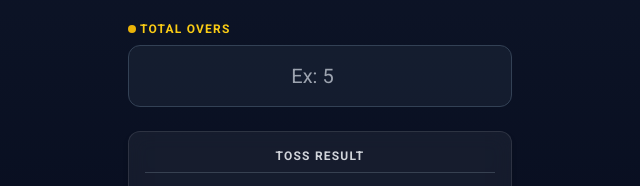
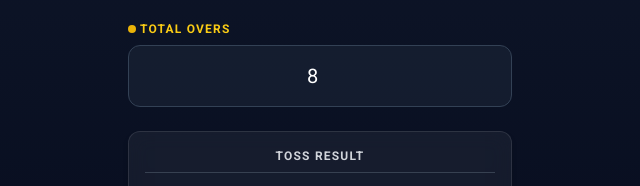
Before and after one commit to gocool94/Cricket_scorecard, a plain HTML site: page index.html in a window 1280 px wide. Shown: the part 177-363 px from the top of the page, 320-960 px from the left. Drawn offline with nearby package versions, Linux system fonts and the light colour scheme.

Commit message:
The newest version upload

```diff
--- a/index.html
+++ b/index.html
@@ -856,7 +856,7 @@
                 type="number"
                 id="match-overs"
                 placeholder="Ex: 5"
-                value=""
+                value="8"
                 min="1"
                 max="20"
                 class="w-full bg-slate-800/50 border border-slate-700 text-white text-xl p-4 rounded-xl focus:outline-none focus:border-yellow-500 focus:shadow-[0_0_20px_rgba(234,179,8,0.4)] transition text-center"
```
